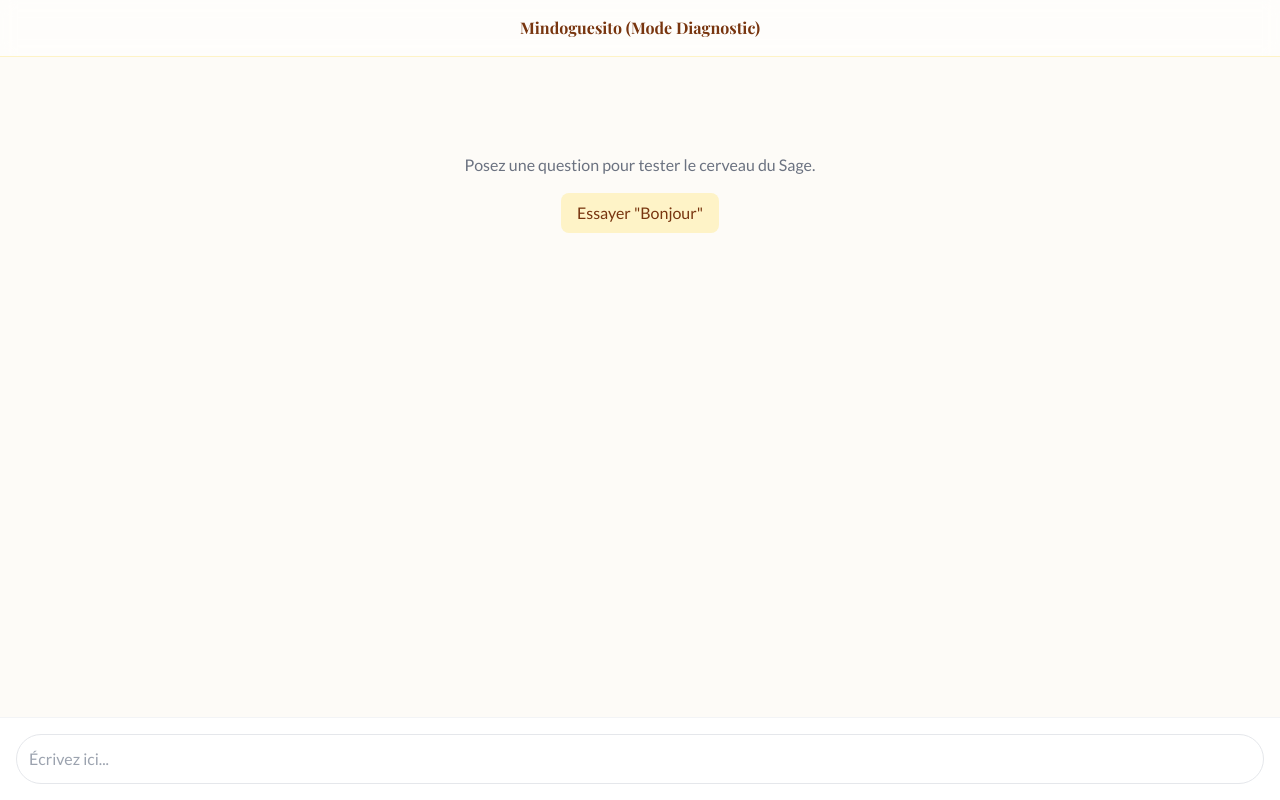
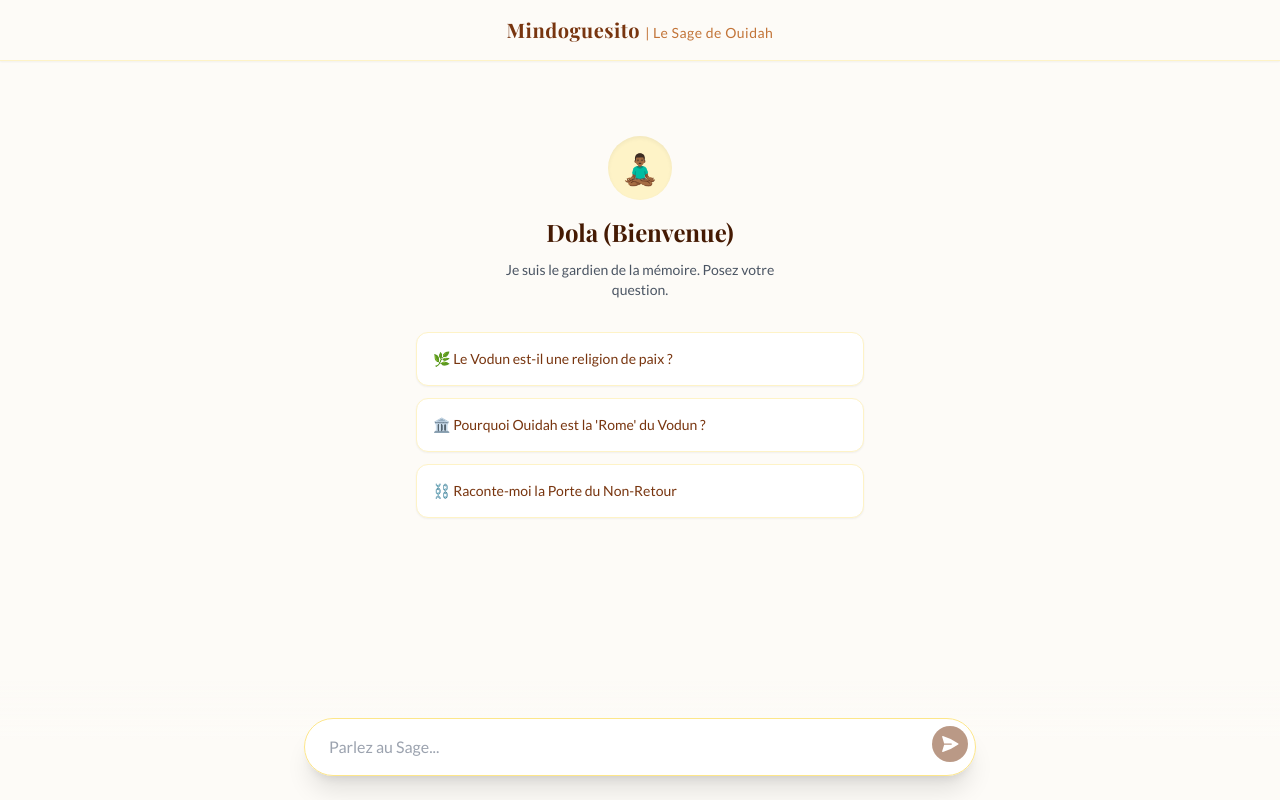
Before and after one commit to heritagevodun-del/mindoguesito-app, a Next.js app: page / in a window 1280 px wide. Built offline with nearby package versions, Linux system fonts and the light colour scheme; a web font is replaced by a local one.

Commit message:
Correction accessibilite bouton et finalisation v1

```diff
--- a/app/api/chat/route.ts
+++ b/app/api/chat/route.ts
@@ -1,48 +1,28 @@
-export const maxDuration = 60;
+import { google } from "@ai-sdk/google";
+import { streamText } from "ai";
 
-// On définit la forme exacte d'un modèle Google pour satisfaire TypeScript
-interface GoogleModel {
-  name: string;
-  supportedGenerationMethods?: string[];
-}
+// On laisse 30s, c'est suffisant pour le modèle Flash
+export const maxDuration = 30;
 
 export async function POST(req: Request) {
   try {
-    // On utilise 'req' pour satisfaire le linter (log simple)
-    console.log("Diagnostic demandé depuis :", req.url);
+    const { messages } = await req.json();
 
-    const apiKey = process.env.GOOGLE_GENERATIVE_AI_API_KEY;
+    // On utilise le modèle EXACT trouvé dans votre liste : 'gemini-2.5-flash'
+    const result = streamText({
+      model: google("gemini-2.5-flash"),
+      system: `Tu es Mindoguesito, le Sage vénérable de Ouidah.
+      Ta mission : déconstruire les mythes sur le Vodun avec bienveillance.
+      Ton ton est calme, posé, comme un vieil homme sage sous un arbre à palabres.
+      Si on te salue, réponds chaleureusement mais brièvement.`,
+      messages,
+    });
 
-    if (!apiKey) {
-      return new Response("ERREUR : Clé API manquante sur Vercel.", {
-        status: 500,
-      });
-    }
-
-    const response = await fetch(
-      `https://generativelanguage.googleapis.com/v1beta/models?key=${apiKey}`
-    );
-
-    if (!response.ok) {
-      const errorText = await response.text();
-      return new Response(`ERREUR D'ACCÈS GOOGLE : ${errorText}`, {
-        status: 500,
-      });
-    }
-
-    const data = (await response.json()) as { models: GoogleModel[] };
-
-    // Maintenant TypeScript est content car on utilise l'interface GoogleModel au lieu de 'any'
-    const availableModels = data.models
-      .filter((m) => m.supportedGenerationMethods?.includes("generateContent"))
-      .map((m) => m.name)
-      .join("\n");
-
-    return new Response(
-      `✅ SUCCÈS ! Voici les modèles exacts disponibles pour votre clé :\n\n${availableModels}`
-    );
+    return result.toDataStreamResponse();
   } catch (error: unknown) {
-    const err = error instanceof Error ? error.message : String(error);
-    return new Response(`ERREUR TECHNIQUE : ${err}`, { status: 500 });
+    // Gestion d'erreur propre pour TypeScript strict
+    console.error("Erreur API:", error);
+    const errContent = error instanceof Error ? error.message : String(error);
+    return new Response(JSON.stringify({ error: errContent }), { status: 500 });
   }
 }
--- a/app/page.tsx
+++ b/app/page.tsx
@@ -1,118 +1,141 @@
 "use client";
 
-import { useState, useRef, useEffect } from "react";
-
-// 1. CORRECTION : On définit un "Type" précis pour les messages (plus de 'any')
-interface Message {
-  role: "user" | "assistant";
-  content: string;
-}
+import { useChat } from "ai/react";
+import { useEffect, useRef } from "react";
 
 export default function Chat() {
-  // On utilise notre nouveau type Message[]
-  const [messages, setMessages] = useState<Message[]>([]);
-  const [input, setInput] = useState("");
-  const [isLoading, setIsLoading] = useState(false);
+  const {
+    messages,
+    input,
+    handleInputChange,
+    handleSubmit,
+    append,
+    isLoading,
+    error,
+  } = useChat();
   const messagesEndRef = useRef<HTMLDivElement>(null);
 
-  const scrollToBottom = () =>
+  useEffect(() => {
     messagesEndRef.current?.scrollIntoView({ behavior: "smooth" });
-  useEffect(() => scrollToBottom(), [messages]);
+  }, [messages]);
 
-  async function sendMessage(e?: React.FormEvent, textOverride?: string) {
-    e?.preventDefault();
-    const content = textOverride || input;
-    if (!content.trim()) return;
-
-    // TypeScript est content : on respecte le format Message
-    const newMessages: Message[] = [...messages, { role: "user", content }];
-    setMessages(newMessages);
-    setInput("");
-    setIsLoading(true);
-
-    try {
-      const response = await fetch("/api/chat", {
-        method: "POST",
-        headers: { "Content-Type": "application/json" },
-        body: JSON.stringify({ messages: newMessages }),
-      });
-
-      if (!response.ok) {
-        const errorText = await response.text();
-        setMessages((prev) => [
-          ...prev,
-          { role: "assistant", content: `⚠️ PROBLÈME : ${errorText}` },
-        ]);
-      } else {
-        const reply = await response.text();
-        setMessages((prev) => [...prev, { role: "assistant", content: reply }]);
-      }
-    } catch (err) {
-      // 2. CORRECTION : On utilise la variable 'err' pour le debug (plus d'erreur "unused")
-      console.error("Erreur détectée :", err);
-      setMessages((prev) => [
-        ...prev,
-        { role: "assistant", content: "Erreur de connexion internet." },
-      ]);
-    } finally {
-      setIsLoading(false);
-    }
-  }
+  const suggestedQuestions = [
+    "🌿 Le Vodun est-il une religion de paix ?",
+    "🏛️ Pourquoi Ouidah est la 'Rome' du Vodun ?",
+    "⛓️ Raconte-moi la Porte du Non-Retour",
+  ];
 
   return (
     <div className="flex flex-col h-screen bg-[#FDFBF7] text-gray-800 font-sans">
-      <header className="p-4 border-b border-amber-100 bg-white/50 backdrop-blur text-center font-bold text-amber-900 font-serif">
-        Mindoguesito (Mode Diagnostic)
+      <header className="fixed top-0 w-full bg-[#FDFBF7]/95 backdrop-blur border-b border-amber-100 z-10 p-4 shadow-sm">
+        <div className="max-w-2xl mx-auto flex items-center justify-center">
+          <h1 className="text-xl font-serif font-bold text-amber-900 tracking-wide">
+            Mindoguesito{" "}
+            <span className="hidden sm:inline text-sm font-sans font-normal text-amber-700 opacity-80">
+              | Le Sage de Ouidah
+            </span>
+          </h1>
+        </div>
       </header>
 
-      <div className="flex-1 overflow-y-auto p-4 space-y-4">
+      <div className="flex-1 overflow-y-auto pt-24 pb-32 px-4">
+        <div className="max-w-2xl mx-auto space-y-6">
           {messages.length === 0 && (
-          <div className="text-center mt-20 space-y-4">
-            <p className="text-gray-500">
-              Posez une question pour tester le cerveau du Sage.
+            <div className="flex flex-col items-center justify-center space-y-8 mt-10 fade-in">
+              <div className="text-center space-y-3">
+                <div className="w-16 h-16 bg-amber-100 rounded-full flex items-center justify-center mx-auto mb-4 text-3xl shadow-inner">
+                  🧘🏾‍♂️
+                </div>
+                <h2 className="text-2xl font-serif font-bold text-amber-950">
+                  Dola (Bienvenue)
+                </h2>
+                <p className="text-gray-600 text-sm max-w-xs mx-auto">
+                  Je suis le gardien de la mémoire. Posez votre question.
                 </p>
-            {/* 3. CORRECTION : On utilise &quot; pour les guillemets */}
+              </div>
+              <div className="grid grid-cols-1 gap-3 w-full max-w-md">
+                {suggestedQuestions.map((q, i) => (
                   <button
-              onClick={() => sendMessage(undefined, "Bonjour")}
-              className="px-4 py-2 bg-amber-100 text-amber-900 rounded-lg"
+                    key={i}
+                    onClick={() => append({ role: "user", content: q })}
+                    className="p-4 bg-white border border-amber-100 rounded-xl text-left text-sm text-amber-900 hover:bg-amber-50 hover:border-amber-300 transition-all shadow-sm"
                   >
-              Essayer &quot;Bonjour&quot;
+                    {q}
                   </button>
+                ))}
+              </div>
             </div>
           )}
 
-        {messages.map((m, i) => (
+          {messages.map((m) => (
             <div
-            key={i}
-            className={`p-4 rounded-xl max-w-[85%] ${
-              m.role === "user"
-                ? "ml-auto bg-amber-900 text-white"
-                : "mr-auto bg-white border border-gray-200"
+              key={m.id}
+              className={`flex ${
+                m.role === "user" ? "justify-end" : "justify-start"
               }`}
             >
-            {m.content}
+              <div
+                className={`max-w-[85%] rounded-2xl p-4 shadow-sm leading-relaxed ${
+                  m.role === "user"
+                    ? "bg-amber-900 text-white rounded-br-none"
+                    : "bg-white border border-amber-100 text-gray-800 rounded-bl-none"
+                }`}
+              >
+                <div className="whitespace-pre-wrap">{m.content}</div>
+              </div>
             </div>
           ))}
+
           {isLoading && (
-          <div className="text-sm text-gray-400 animate-pulse">
-            Le Sage réfléchit...
+            <div className="flex justify-start animate-pulse">
+              <div className="bg-white border border-amber-50 p-3 rounded-2xl text-xs font-bold text-amber-600 flex items-center gap-2">
+                <span className="w-2 h-2 bg-amber-500 rounded-full animate-bounce"></span>
+                LE SAGE RÉFLÉCHIT...
+              </div>
             </div>
           )}
+
+          {error && (
+            <div className="p-4 bg-red-50 text-red-600 rounded-xl text-sm border border-red-100 text-center">
+              Le lien spirituel est interrompu. Réessayez.
+            </div>
+          )}
+
           <div ref={messagesEndRef} />
         </div>
+      </div>
 
+      <div className="fixed bottom-0 left-0 w-full bg-gradient-to-t from-[#FDFBF7] via-[#FDFBF7] to-transparent pt-10 pb-6 px-4">
+        <div className="max-w-2xl mx-auto">
           <form
-        onSubmit={(e) => sendMessage(e)}
-        className="p-4 bg-white border-t border-gray-100"
+            onSubmit={handleSubmit}
+            className="relative shadow-xl rounded-full bg-white"
           >
             <input
-          className="w-full p-3 border rounded-full"
-          placeholder="Écrivez ici..."
+              className="w-full p-4 pl-6 pr-12 bg-transparent border border-amber-200 rounded-full focus:outline-none focus:ring-2 focus:ring-amber-500 text-gray-800 placeholder-gray-400"
               value={input}
-          onChange={(e) => setInput(e.target.value)}
-          disabled={isLoading}
+              onChange={handleInputChange}
+              placeholder="Parlez au Sage..."
             />
+            {/* CORRECTION ICI : Ajout de aria-label pour l'accessibilité */}
+            <button
+              type="submit"
+              aria-label="Envoyer le message"
+              disabled={isLoading || !input.trim()}
+              className="absolute right-2 top-2 p-2 bg-amber-900 text-white rounded-full hover:bg-amber-800 disabled:opacity-50 transition-colors"
+            >
+              <svg
+                xmlns="http://www.w3.org/2000/svg"
+                viewBox="0 0 24 24"
+                fill="currentColor"
+                className="w-5 h-5"
+              >
+                <path d="M3.478 2.405a.75.75 0 00-.926.94l2.432 7.905H13.5a.75.75 0 010 1.5H4.984l-2.432 7.905a.75.75 0 00.926.94 60.519 60.519 0 0018.445-8.986.75.75 0 000-1.218A60.517 60.517 0 003.478 2.405z" />
+              </svg>
+            </button>
           </form>
+        </div>
+      </div>
     </div>
   );
 }
```
Lines whose indentation alone changed are shown as unchanged.
